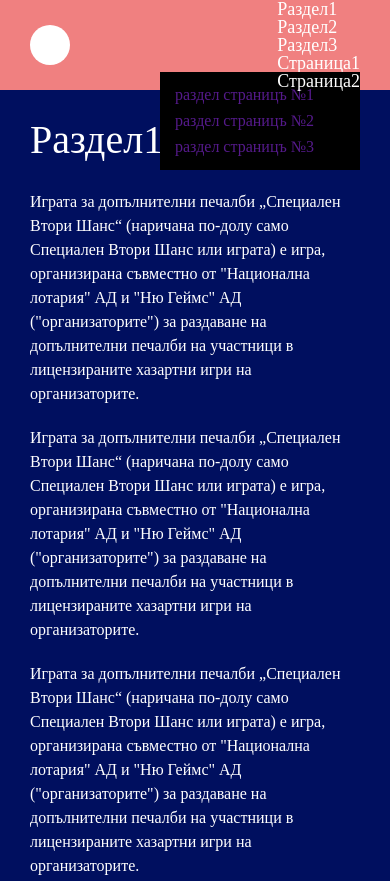
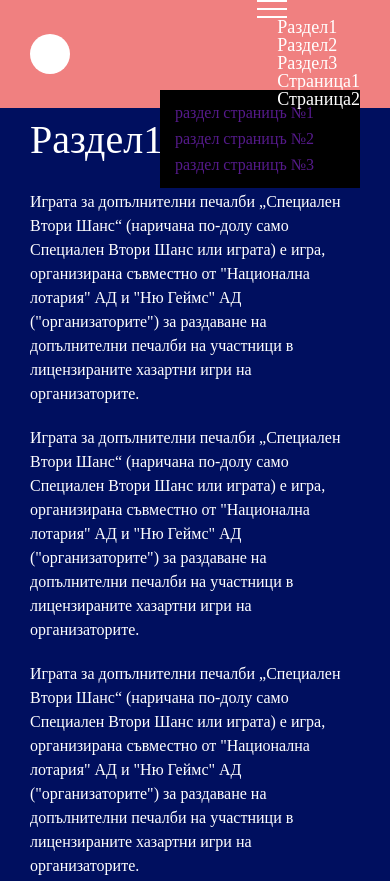
Before and after one commit to vvarvianskiy/Barbershop_project, a plain HTML site: page index.html in a window 390 px wide. Shown: the top 881 px of the page. Drawn offline with Linux system fonts and the light colour scheme.

Commit message:
burger menu 1

```diff
--- a/css/style.css
+++ b/css/style.css
@@ -105,6 +105,7 @@ body {
 .menu {
 }
 .menu_icon {
+  display: none;
 }
 .menu_body {
 }
@@ -141,7 +142,7 @@ body {
 .menu_arrow {
   display: none;
 }
-/* делаем откръвающейся меню sub_list для ПК и Мобил */
+/* Start делаем откръвающейся меню sub_list для ПК и Мобил */
 
 body._pc .menu_list > li:hover .menu_sub_list {
   opacity: 1;
@@ -167,9 +168,9 @@ body._touch .menu_arrow {
   border-right: 5px solid transparent;
   border-top: 10px solid #fff;
 }
+
 /* делаем откръвающейся меню sub_list для ПК и Мобил */
-
-/* Медиа запросъ для екранов шъре чем 767 px */
+/* End Медиа запросъ для екранов шъре чем 767 px */
 @media (min-width: 767px) {
   .menu_list {
     display: flex;
@@ -186,3 +187,36 @@ body._touch .menu_arrow {
     transition: all 0.3s ease 0s;
   }
 }
+@media (max-width: 767px) {
+  .menu_icon {
+    z-index: 5;
+    display: block;
+    position: relative;
+    width: 30px;
+    height: 18px;
+    cursor: pointer;
+  }
+  .menu_icon span,
+  .menu_icon::before,
+  .menu_icon::after {
+    left: 0;
+    position: absolute;
+    width: 100%;
+    height: 10%;
+    transition: all 0.3s ease 0s;
+    background-color: #fff;
+  }
+  .menu_icon::before,
+  .menu_icon::after {
+    content: "";
+  }
+  .menu_icon::before {
+    top: 0px;
+  }
+  .menu_icon::after {
+    bottom: 0px;
+  }
+  .menu_icon span {
+    top: 45%;
+  }
+}
```
Also changed, not shown: index.html (+1 -0 lines).
